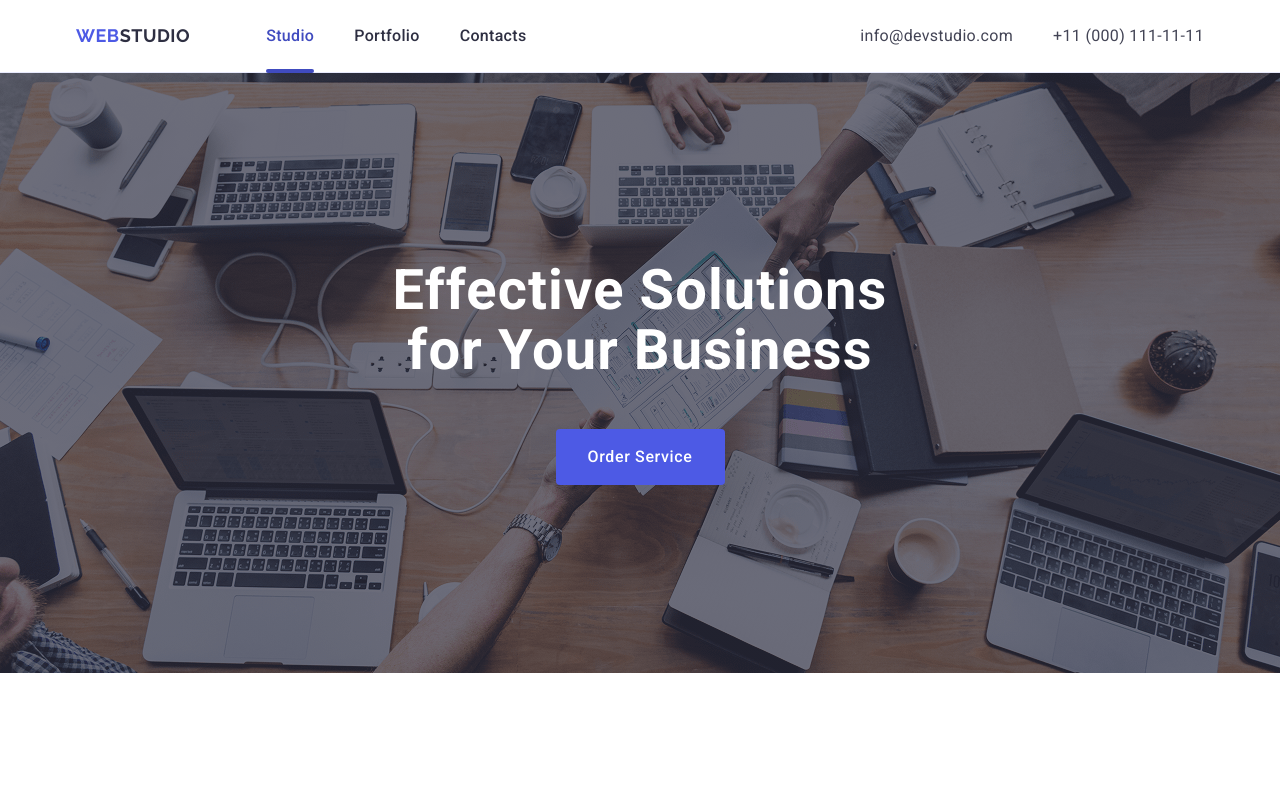
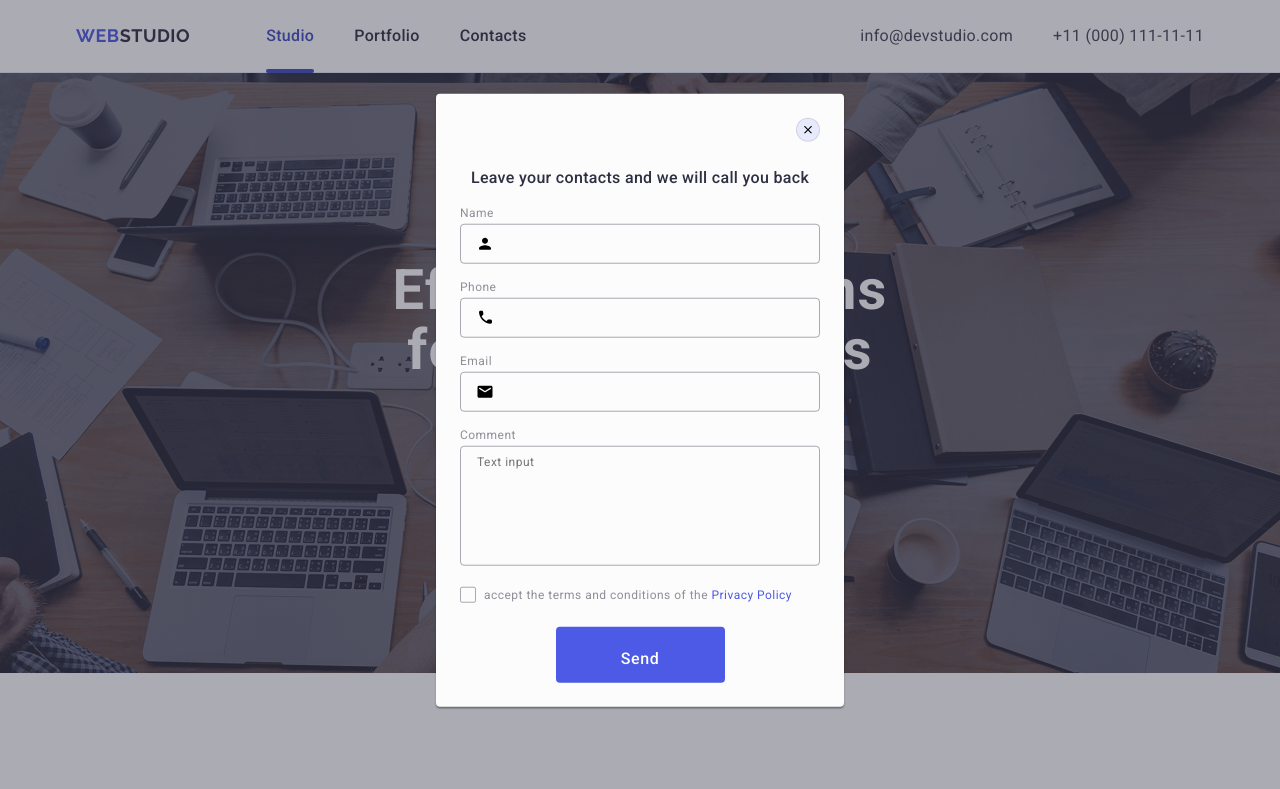
Before and after one commit to Zaleva96/goit-markup-hw-06, a plain HTML site: page index.html in a window 1280 px wide. Shown: the top 789 px of the page. Drawn offline with nearby package versions, Linux system fonts and the light colour scheme; files whose address does not match are found by name.

Commit message:
finish hw6

```diff
--- a/css/styles.css
+++ b/css/styles.css
@@ -294,9 +294,13 @@ button {
   letter-spacing: 0.02em;
   color: #4d5ae5;
 }
-/* .link-logo-mobile .link-menu {
-  color: #2e2f42;
-} */
+.link-logo-mobile .link-menu {
+  font-weight: 700;
+  font-size: 36px;
+  line-height: 111%;
+  letter-spacing: 0.02em;
+  color: #000080;
+}
 
 .mobile-menu-nav {
   margin-bottom: 168px;
@@ -820,7 +824,7 @@ button {
   display: flex;
   flex-wrap: wrap;
   gap: 72px;
-  justify-content: space-between;
+  justify-content: center;
 }
 
 .footer-text {
@@ -833,7 +837,8 @@ button {
 
 .logo-footer-logo {
   margin-bottom: 19px;
-  display: inline-block;
+  display: block;
+  text-align: center;
   font-family: "Raleway", sans-serif;
   font-weight: 700;
   font-size: 18px;
@@ -856,6 +861,7 @@ button {
   letter-spacing: 0.02em;
   margin-bottom: 16px;
   color: #f4f4fd;
+  text-align: center;
 }
 
 .list-icon {
@@ -895,6 +901,7 @@ button {
   letter-spacing: 0.02em;
   color: #ffffff;
   padding-top: 16px;
+  text-align: center;
 }
 
 .footer-conteiner-icon {
@@ -904,10 +911,11 @@ button {
   display: flex;
   flex-wrap: wrap;
   gap: 16px;
+  justify-content: center;
 }
 
 .footer-form-input {
-  width: 264px;
+  width: 288px;
   height: 40px;
   border: 1px solid #ffffff;
   background-color: transparent;
@@ -943,3 +951,280 @@ button {
   margin-left: 16px;
   fill: #ffffff;
 }
+
+@media screen and (min-width: 768px) {
+  .footer-conteiner {
+    max-width: 264px;
+  }
+
+  .footer-offical {
+    justify-content: left;
+    gap: 72px 24px;
+    padding: 0 108px;
+  }
+
+  .logo-footer-logo {
+    text-align: left;
+  }
+  .text-icon {
+    text-align: left;
+  }
+
+  .footer-conteiner-icon-paragraf {
+    text-align: left;
+  }
+  .footer-form-input {
+    width: 264px;
+  }
+}
+
+@media screen and (min-width: 1158px) {
+  .footer-offical {
+    gap: 0;
+    padding: 0 15px;
+  }
+
+  .footer-conteiner {
+    margin-right: 120px;
+  }
+
+  .list-icon {
+    margin-right: 80px;
+  }
+
+  .footer-form-input::placeholder {
+    color: #ffffff;
+  }
+}
+
+/* Form */
+.backdrop {
+  position: fixed;
+  top: 0;
+  left: 0;
+  width: 100%;
+  height: 100%;
+  background-color: rgba(46, 47, 66, 0.4);
+  opacity: 0;
+  visibility: hidden;
+  pointer-events: none;
+  transition: opacity 250ms cubic-bezier(0.4, 0, 0.2, 1),
+    visibility 250ms cubic-bezier(0.4, 0, 0.2, 1);
+}
+.backdrop.is-open {
+  opacity: 1;
+  visibility: visible;
+  pointer-events: auto;
+}
+
+.modal {
+  position: absolute;
+  top: 50%;
+  left: 50%;
+  border-radius: 4px;
+  padding: 72px 16px 16px 16px;
+
+  width: 288px;
+  min-height: 584px;
+  box-shadow: 0 1px 1px 0 rgba(0, 0, 0, 0.14), 0 1px 3px 0 rgba(0, 0, 0, 0.12),
+    0 2px 1px 0 rgba(0, 0, 0, 0.2);
+  background-color: #fcfcfc;
+  transform: translate(-50%, -50%);
+
+  transition: transform 250ms cubic-bezier(0.4, 0, 0.2, 1);
+}
+
+.backdrop:not(.is-open) .modal {
+  transform: translate(-50%, -50%) skale(1.5);
+}
+
+.review-popup-close-bth {
+  position: absolute;
+  top: 24px;
+  right: 24px;
+  width: 24px;
+  height: 24px;
+  border-radius: 50%;
+  display: flex;
+  align-items: center;
+  justify-content: center;
+  background-color: #e7e9fc;
+  border: 1px solid rgba(0, 0, 0, 0.1);
+  padding: 0;
+  cursor: pointer;
+  transition: background-color 250ms cubic-bezier(0.4, 0, 0.2, 1),
+    border 250ms cubic-bezier(0.4, 0, 0.2, 1);
+}
+
+.review-popup-close-bth:hover,
+.review-popup-close-bth:focus {
+  background-color: #404bbf;
+  border: none;
+}
+.review-popup-icon {
+  transition: fill 250ms cubic-bezier(0.4, 0, 0.2, 1);
+}
+
+.review-popup-close-bth:hover .review-popup-icon,
+.review-popup-close-bth:focus .review-popup-icon {
+  fill: #ffffff;
+}
+
+.paragraf-modal-form {
+  font-weight: 500;
+  font-size: 16px;
+  line-height: 1.5;
+  text-align: center;
+  letter-spacing: 0.02em;
+  color: #2e2f42;
+  margin-bottom: 16px;
+}
+
+.review-popup-wraper {
+  margin-bottom: 8px;
+}
+
+.label-popup-wraper {
+  display: block;
+  font-size: 12px;
+  line-height: 1.17;
+  letter-spacing: 0.04em;
+  color: #8e8f99;
+  margin-bottom: 4px;
+}
+
+.input-popup-wraper {
+  width: 100%;
+  height: 40px;
+  border: 1px solid rgba(46, 47, 66, 0.4);
+  border-radius: 4px;
+  background-color: transparent;
+  padding-left: 38px;
+  outline: transparent;
+  transition: border-color 250ms cubic-bezier(0.4, 0, 0.2, 1);
+  border-color: #4d5ae5;
+  border: 1px solid rgba(46, 47, 66, 0.4);
+}
+
+.input-popup-wraper:focus {
+  border-color: #4d5ae5;
+}
+
+.div-container-form {
+  position: relative;
+  margin-bottom: 16px;
+}
+
+.class-name-icon {
+  position: absolute;
+  left: 16px;
+  top: 50%;
+  transform: translateY(-50%);
+  transition: fill 250ms cubic-bezier(0.4, 0, 0.2, 1);
+}
+
+.input-popup-wraper:focus + .class-name-icon {
+  fill: #4d5ae5;
+}
+
+.textarea-popup {
+  width: 100%;
+  height: 120px;
+  font-size: 12px;
+  line-height: 1.17;
+  letter-spacing: 0.04em;
+  color: rgba(46, 47, 66, 0.4);
+  border: 1px solid rgba(46, 47, 66, 0.4);
+  border-radius: 4px;
+  background-color: transparent;
+  padding: 8px 16px;
+  outline: transparent;
+  resize: none;
+  transition: border-color 250ms cubic-bezier(0.4, 0, 0.2, 1);
+}
+.textarea-popup:focus {
+  border-color: #4d5ae5;
+}
+
+.div-textarea {
+  margin-bottom: 16px;
+}
+.div-checkbox {
+  margin-bottom: 24px;
+}
+.visually-hidden {
+  position: absolute;
+  width: 1px;
+  height: 1px;
+  margin: -1px;
+  border: 0;
+  padding: 0;
+  white-space: nowrap;
+  clip-path: inset(100%);
+  clip: rect(0 0 0 0);
+  overflow: hidden;
+}
+
+.pp-label {
+  display: flex;
+  align-items: center;
+  font-size: 12px;
+  line-height: 1.17;
+  letter-spacing: 0.04em;
+  color: #8e8f99;
+}
+
+.box {
+  width: 16px;
+  height: 16px;
+  margin-right: 8px;
+  border-radius: 2px;
+  transition: background-color 250ms cubic-bezier(0.4, 0, 0.2, 1),
+    border 250ms cubic-bezier(0.4, 0, 0.2, 1),
+    fill 250ms cubic-bezier(0.4, 0, 0.2, 1);
+  display: inline-flex;
+  align-items: center;
+  justify-content: center;
+  fill: transparent;
+  border: 1px solid rgba(46, 47, 66, 0.4);
+  flex-shrink: 0;
+}
+
+.visually-hidden:checked + .pp-label .box {
+  background-color: #404bbf;
+  border: none;
+  fill: #f4f4fd;
+}
+.pp-link {
+  color: #4d5ae5;
+}
+
+.bth-cheket {
+  display: block;
+  min-width: 169px;
+  height: 56px;
+  font-weight: 500;
+  line-height: 1.5;
+  letter-spacing: 0.04em;
+  color: #ffffff;
+  cursor: pointer;
+  background-color: #4d5ae5;
+  border: none;
+  transition: background-color 250ms cubic-bezier(0.4, 0, 0.2, 1);
+  margin: 0 auto;
+  border-radius: 4px;
+  padding: 20px 0;
+}
+.mobile-popup-text {
+}
+
+@media screen and (min-width: 768px) {
+  .mobile-popup-text {
+    /* display: none; */
+  }
+
+  .modal {
+    padding: 72px 24px 24px 24px;
+    width: 408px;
+  }
+}
--- a/index.html
+++ b/index.html
@@ -582,9 +582,9 @@
         </div>
       </div>
     </footer>
-    <div class="backdrop hidden" data-modal>
+    <div class="backdrop is-open">
       <div class="modal">
-        <button class="review-popup-close-bth" type="button" data-modal-close>
+        <button class="review-popup-close-bth" type="button">
           <svg class="review-popup-icon" width="8" height="8">
             <use href="./images/icons.svg#icon-close-black"></use>
           </svg>
@@ -593,13 +593,13 @@
           Leave your contacts and we will call you back
         </p>
 
-        <!-- <form>
+        <form>
           <div class="review-popup-wraper">
             <label class="label-popup-wraper" for="user-name">Name</label>
-              <div class="div-container-form">
-                <input
+            <div class="div-container-form">
+              <input
                 class="input-popup-wraper"
-                  id="user-name"
+                id="user-name"
                 name="user-name"
                 type="text" />
               <svg class="class-name-icon" width="18" height="24">
@@ -655,12 +655,14 @@
                 </svg>
               </span>
 
-              I accept the terms and conditions of the
-              <a class="pp-link" href="#">Privacy Policy</a>
+              <span class="mobile-ppopup-text">
+                accept the terms and conditions of the
+                <a class="pp-link" href="#">Privacy Policy</a>
+              </span>
             </label>
           </div>
           <button class="bth-cheket" type="submit">Send</button>
-        </form> -->
+        </form>
       </div>
     </div>
     <script src="./js/modal.js"></script>
```
